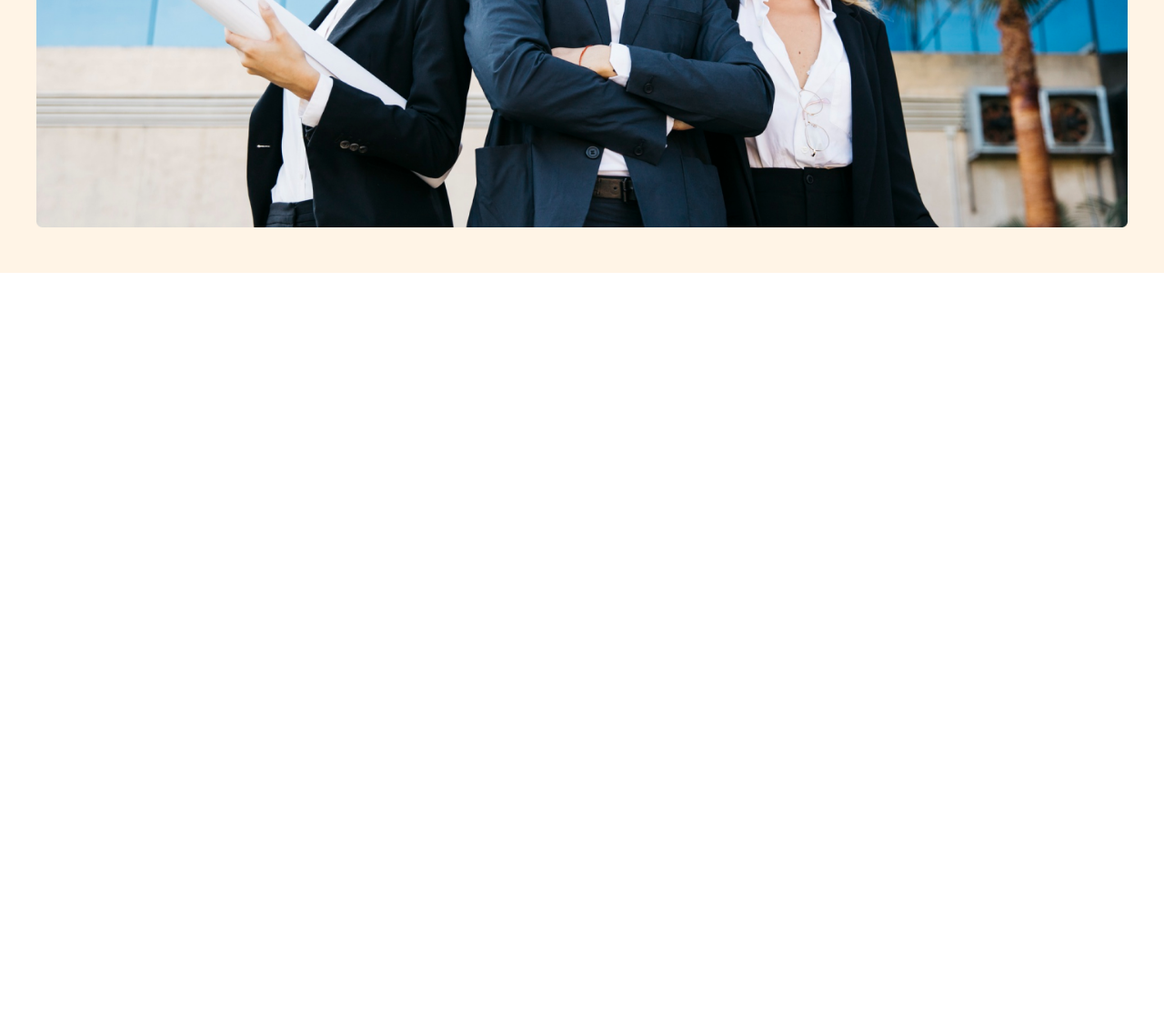
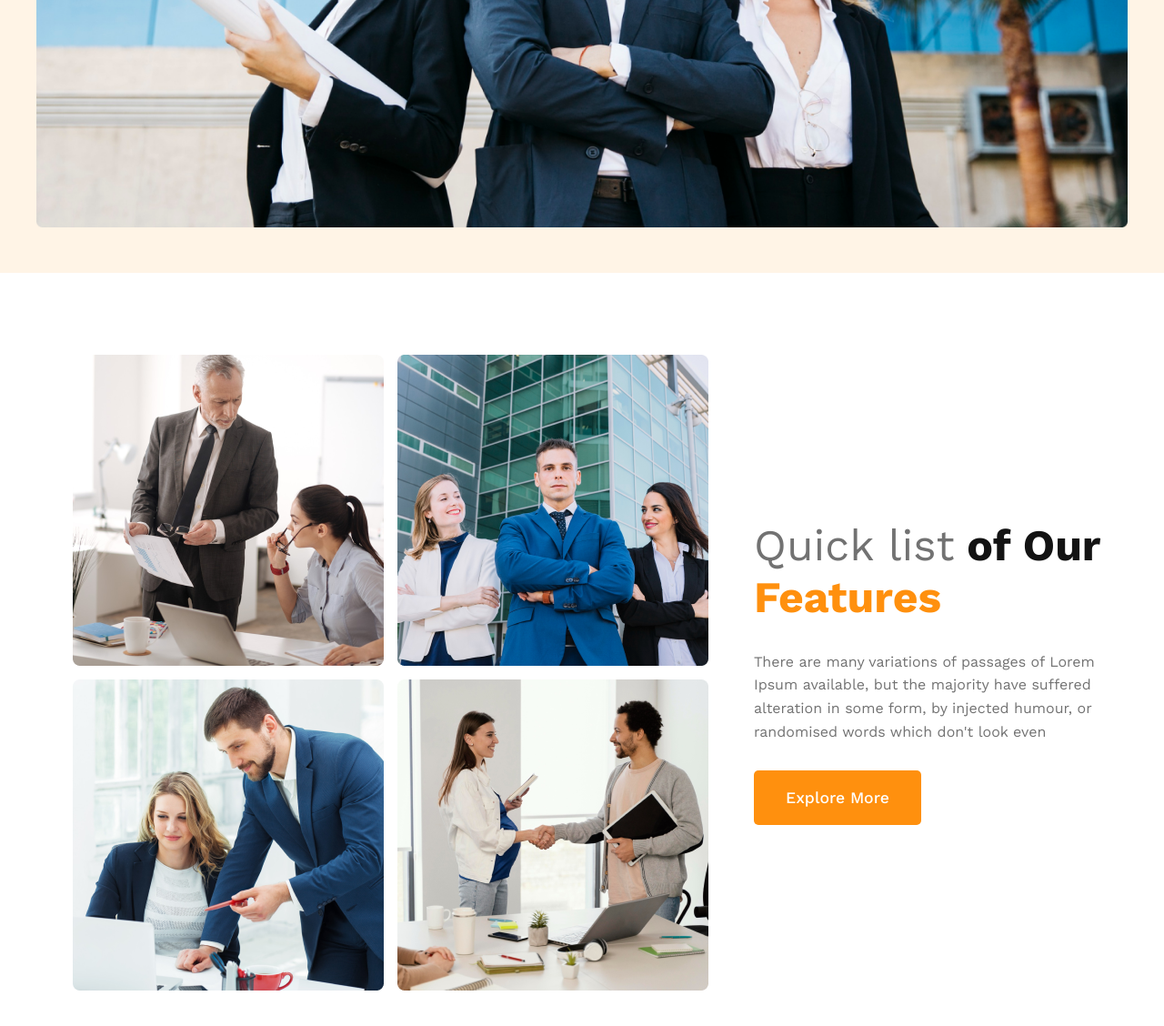
Before and after one commit to Mirazsarker18/g3-architects-website, a plain HTML site: page index.html in a window 1280 px wide. Shown: the part 847-1975 px from the top of the page at 91% size. Before the commit the page ends 1147 px from the top, so only its background shows below. Drawn offline with nearby package versions, Linux system fonts and the light colour scheme.

Commit message:
G3 website Teams section updated

```diff
--- a/css/style.css
+++ b/css/style.css
@@ -43,7 +43,7 @@ img{
     color: var(--heading-font-color);
 }
 .h2-text{
-    color: var(--secondary-font-color);
+    color: var(--heading-font-color);
     font-size: var(--heading-h2-font-size);
 }
 .h3-text{
@@ -134,13 +134,44 @@ img{
 .header-con-img-col img{
     width: 100%;
 }
-.header-p-text-marin{
+.p-text-marin{
     margin: 30px 0;
 }
 .archi-text-color{
     color: var(--secondary-color);
 }
 /*--- header ---css ---- style ---- end */
+
+/*--- Main --- section ---- style ---- start */
+/*--- teams ---css ---- style ---- start */
+#teams-section{
+    padding: 50px 0;
+}
+.teams-container-row{
+    display: flex;
+}
+.teams-col-img{
+    display: grid;
+    grid-template-columns: repeat(2, 1fr);
+    grid-gap: 15px;
+    padding: 40px;
+}
+.teams-col-img img{
+    /* width: 100%; */
+}
+.teams-text-col{
+    display: flex;
+    align-items: center;
+    margin: 0 10px;
+}
+.teams-h2-text-one{
+    color: var(--p-font-color);
+    font-weight: 400;
+}
+.teams-h2-text-two{
+    color: var(--secondary-color);
+}
+/*--- teams ---css ---- style ---- end */
 
 /*--- ---css ---- style ---- start */
 /*--- ---css ---- style ---- end */
@@ -165,6 +196,3 @@ img{
 
 /*--- ---css ---- style ---- start */
 /*--- ---css ---- style ---- end */
-
-/*--- ---css ---- style ---- start */
-/*--- ---css ---- style ---- end */
--- a/index.html
+++ b/index.html
@@ -51,7 +51,7 @@
                         <div class="header-text-col">
                             <h1 class="h1-text">Brand New <br>Group of <span class="archi-text-color">Architects</span>
                             </h1>
-                        <p class="p-text header-p-text-marin">There are many variations of passages of Lorem Ipsum available, but the majority have suffered alteration in some form, by injected humour, or randomised words which don't look even</p>
+                        <p class="p-text p-text-marin">There are many variations of passages of Lorem Ipsum available, but the majority have suffered alteration in some form, by injected humour, or randomised words which don't look even</p>
                         <button class="btn-small h5-text">Explore More</button>
                         </div>
                     </div>
@@ -66,8 +66,36 @@
     <!-- header --- section --- end -->
     <!-- main --- section --- start -->
     <main>
+        <!-- Teams -- html- start -->
+        <section id="teams-section">
+            <div class="container">
+                <div class="teams-container-row">
+                    <div class="teams-img-col">
+                        <div class="teams-col-img">
+                            <img src="asset/images/team1.png" alt="Teams images">
+                            <img src="asset/images/team2.png" alt="Teams images">
+                            <img src="asset/images/team3.png" alt="Teams images">
+                            <img src="asset/images/team4.png" alt="Teams images">
+                        </div>
+                    </div>
+                    <div class="teams-text-col">
+                        <div class="teams-col-text">
+                            <h2 class="h2-text"> <span class="teams-h2-text-one">Quick list</span> of Our <span class="teams-h2-text-two" >Features</span></h2>
+                        <p class="p-text p-text-marin">There are many variations of passages of Lorem Ipsum available, but the majority have suffered alteration in some form, by injected humour, or randomised words which don't look even</p>
+                        <button class="btn-small h5-text">Explore More</button>
+                        </div>
+                    </div>
+                </div>
+            </div>
+        </section>
+        <!-- Teams -- html- end -->
+
+
         <!--  -- html- start -->
-
+        <!--  -- html- end -->
+        <!--  -- html- start -->
+        <!--  -- html- end -->
+        <!--  -- html- start -->
         <!--  -- html- end -->
     </main>
      <!-- main --- section --- end -->
```
